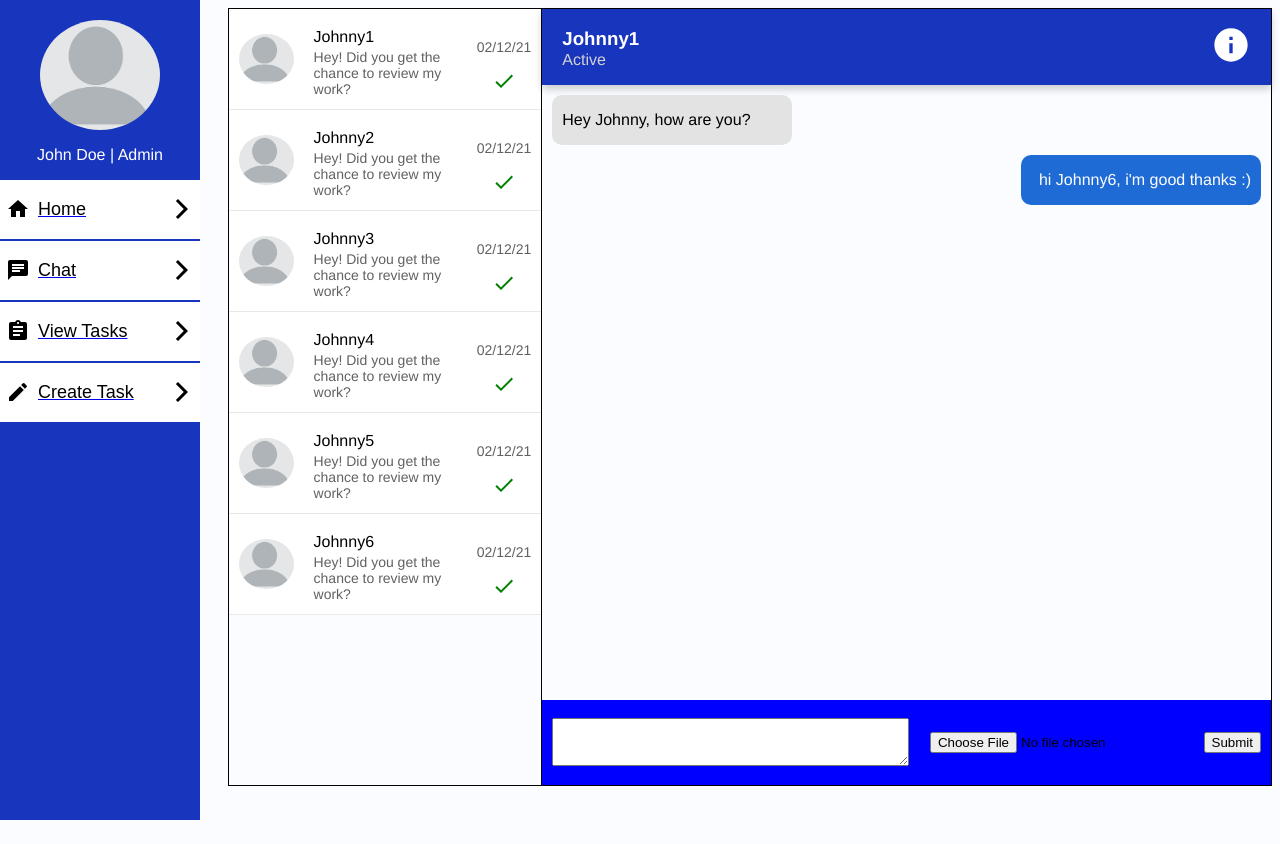
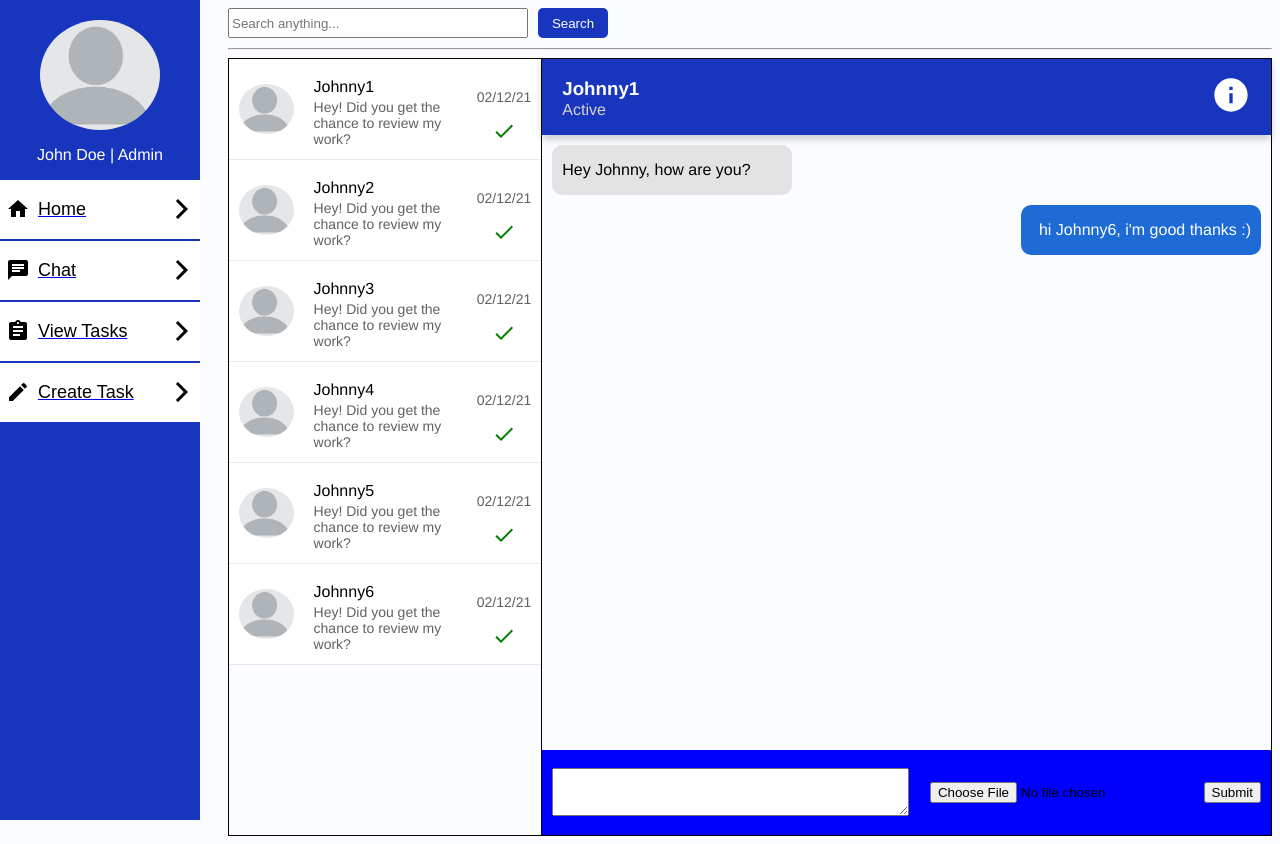
Before and after one commit to SevagSA/Project-Management-Software, a React (Create React App) app in the folder frontend/: page /chat in a window 1280 px wide. Before the commit the page ends 800 px from the top, so only its background shows below. Built offline with nearby package versions, Linux system fonts and the light colour scheme.

Commit message:
Added GlobalSearchBar

```diff
--- a/frontend/src/App.js
+++ b/frontend/src/App.js
@@ -15,11 +15,14 @@ import Registration from "./Components/Authentication/Registration";
 import Login from "./Components/Authentication/Login";
 import Profile from "./Components/Profile/Profile";
 import ViewMembers from "./Components/Members/ViewMembers";
+import GlobalSearchBar from "./Components/GlobalSearchBar/GlobalSearchBar";
 
 function App() {
     return (
         <Router>
             <div>
+                <GlobalSearchBar />
+                <hr />
                 <SidebarNav />
                 <Switch>
                     <Route path="/chat">
--- a/frontend/src/Components/Chat/ChatView/ChatView.js
+++ b/frontend/src/Components/Chat/ChatView/ChatView.js
@@ -16,7 +16,6 @@ export default function ChatView({ chatRoomId }) {
      */
     useEffect(() => {
         setChatRoom(chatRooms.find(e => {
-            console.log(chatRoomId === null ? 1 : chatRoomId);
             return e.chatRoomId == (chatRoomId === null ? 1 : chatRoomId)
         }))
     });
--- /dev/null
+++ b/frontend/src/Components/GlobalSearchBar/GlobalSearchBar.js
@@ -0,0 +1,10 @@
+import styles from "./Styles";
+
+export default function GlobalSearchBar() {
+    return (
+        <styles.Wrapper>
+            <styles.SearchInput type="search" placeholder="Search anything..." />
+            <styles.SubmitInput type="submit" value="Search" />
+        </styles.Wrapper>
+    )
+}
--- /dev/null
+++ b/frontend/src/Components/GlobalSearchBar/Styles.js
@@ -0,0 +1,28 @@
+import styled from "styled-components";
+
+const Wrapper = styled.form`
+    margin-bottom: 10px;
+`;
+
+const SearchInput = styled.input`
+    height: 30px;
+    width: 300px;
+    margin-right: 10px;
+`;
+
+const SubmitInput = styled.input`
+    height: 30px;
+    background-color: #1735bd;
+    color: white;
+    border: none;
+    border-radius: 5px;
+    width: 70px;
+`;
+
+const styles = {
+    Wrapper,
+    SearchInput,
+    SubmitInput
+};
+
+export default styles;
```
